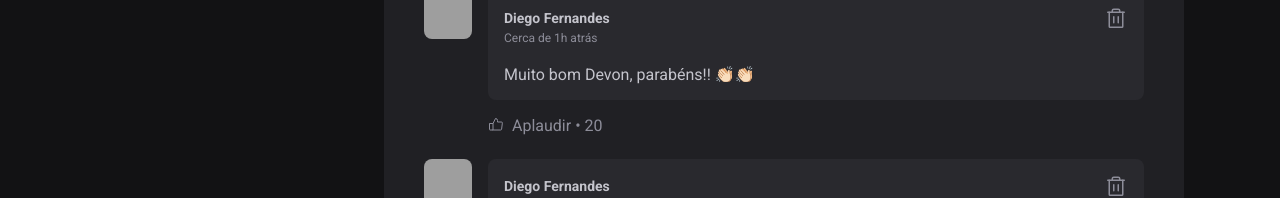
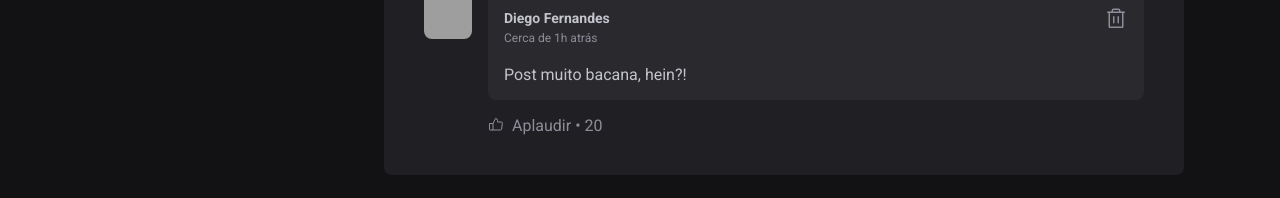
Before and after one commit to Franciellirodrigues/Ignite-feed, a React (Vite) app: page / in a window 1280 px wide. Shown: the part 594-792 px from the top of the page. Built offline with nearby package versions, Linux system fonts and the light colour scheme; grey boxes are pictures that could not be loaded.

Commit message:
Os motores do React - Inserindo comentários

```diff
--- a/src/components/Comment.jsx
+++ b/src/components/Comment.jsx
@@ -2,7 +2,7 @@
 import styles from './Comment.module.css';
 import { Avatar } from './Avatar';
 
-export function Comment() {
+export function Comment({ content }) {
   return (
     <div className={styles.comment}>
       <Avatar hasBorder={false} src="https://images.unsplash.com/photo-1601455763557-db1bea8a9a5a?ixlib=rb-4.0.3&ixid=MnwxMjA3fDB8MHxwaG90by1wYWdlfHx8fGVufDB8fHx8&auto=format&fit=crop&w=400&q=50" alt="" />
@@ -20,9 +20,7 @@
             </button>
           </header>
 
-          <p>Muito bom Devon, parabéns!! 👏🏻👏🏻</p>
-
-
+          <p>{content}</p>
         </div>
 
         <footer>
--- a/src/components/Post.jsx
+++ b/src/components/Post.jsx
@@ -10,9 +10,10 @@
 
 export function Post({ author, publishedAt, content }) {
   const [comments, setComments] = useState([
-    1,
-    2,
+    'Post muito bacana, hein?!'
   ])
+
+  const [newCommentText, setNewCommentText] = useState('')
 
   const publishedDateFormatted = format(publishedAt, "d 'de' LLLL 'ás' HH:mm'h'",
     {
@@ -28,7 +29,12 @@
   function handleCreateNewComment() {
     event.preventDefault()
 
-    setComments([...comments, comments.length + 1]);
+    setComments([...comments, newCommentText]);
+    setNewCommentText('');
+  }
+
+  function handleNewCommentChange() {
+    setNewCommentText(event.target.value)
   }
 
 
@@ -62,7 +68,10 @@
         <strong>Deixe seu feedback</strong>
 
         <textarea
+          name="comment"
           placeholder="Deixe um comentário"
+          value={newCommentText}
+          onChange={handleNewCommentChange}
         />
 
         <footer>
@@ -72,7 +81,7 @@
 
       <div className={styles.commentList}>
         {comments.map(comment => {
-          return <Comment />
+          return <Comment content={comment} />
         })}
       </div>
     </article >
```
